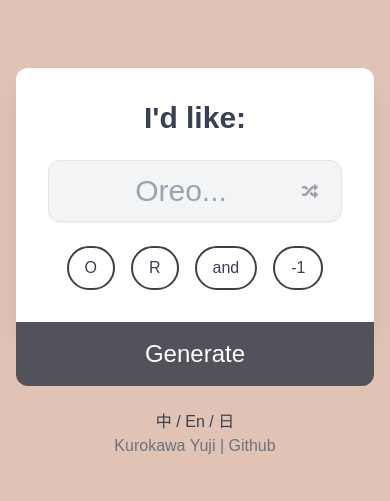
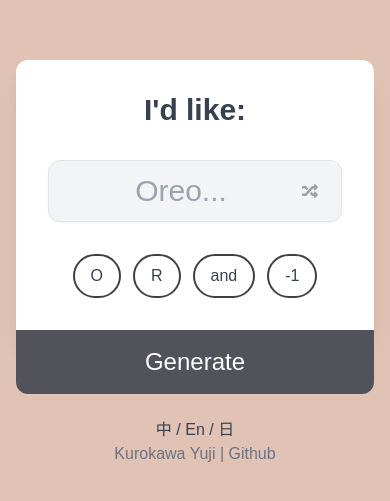
Before and after one commit to INEWSK/oreooo, a Next.js app: page /en in a window 390 px wide. Shown: the part 155-656 px from the top of the page. Built offline with nearby package versions, Linux system fonts and the light colour scheme; a web font is replaced by a local one.

Commit message:
fix: improve overflow handling on small screen

```diff
--- a/src/shared/styles/globals.scss
+++ b/src/shared/styles/globals.scss
@@ -76,7 +76,7 @@
 }
 
 .app {
-  @apply flex flex-col justify-center min-h-screen w-screen bg-[#e0c3b4] text-gray-700;
+  @apply flex flex-col justify-center min-h-screen bg-[#e0c3b4] text-gray-700 overflow-scroll;
 }
 
 .loading {
@@ -87,7 +87,7 @@
   @apply mx-auto w-full max-w-xl min-w-min m-4 mb-0 p-4;
 
   .card {
-    @apply bg-white rounded-xl shadow-xl p-8 flex flex-col gap-x-5 gap-y-6 items-center justify-center;
+    @apply bg-white rounded-xl shadow-xl p-8 flex flex-col gap-8 items-center justify-center;
   }
 
   .tooltip {
@@ -106,7 +106,7 @@
   }
 
   .sub-title {
-    @apply text-4xl cursor-default;
+    @apply text-4xl cursor-default text-center;
   }
 
   .input-box {
@@ -131,7 +131,7 @@
 }
 
 .btn-group {
-  @apply flex gap-4 select-none;
+  @apply flex gap-3 sm:gap-4 select-none;
 
   .btn {
     @apply px-4 py-2 border-2 border-zinc-700 rounded-full cursor-pointer transition-colors ease-in-out;
```
